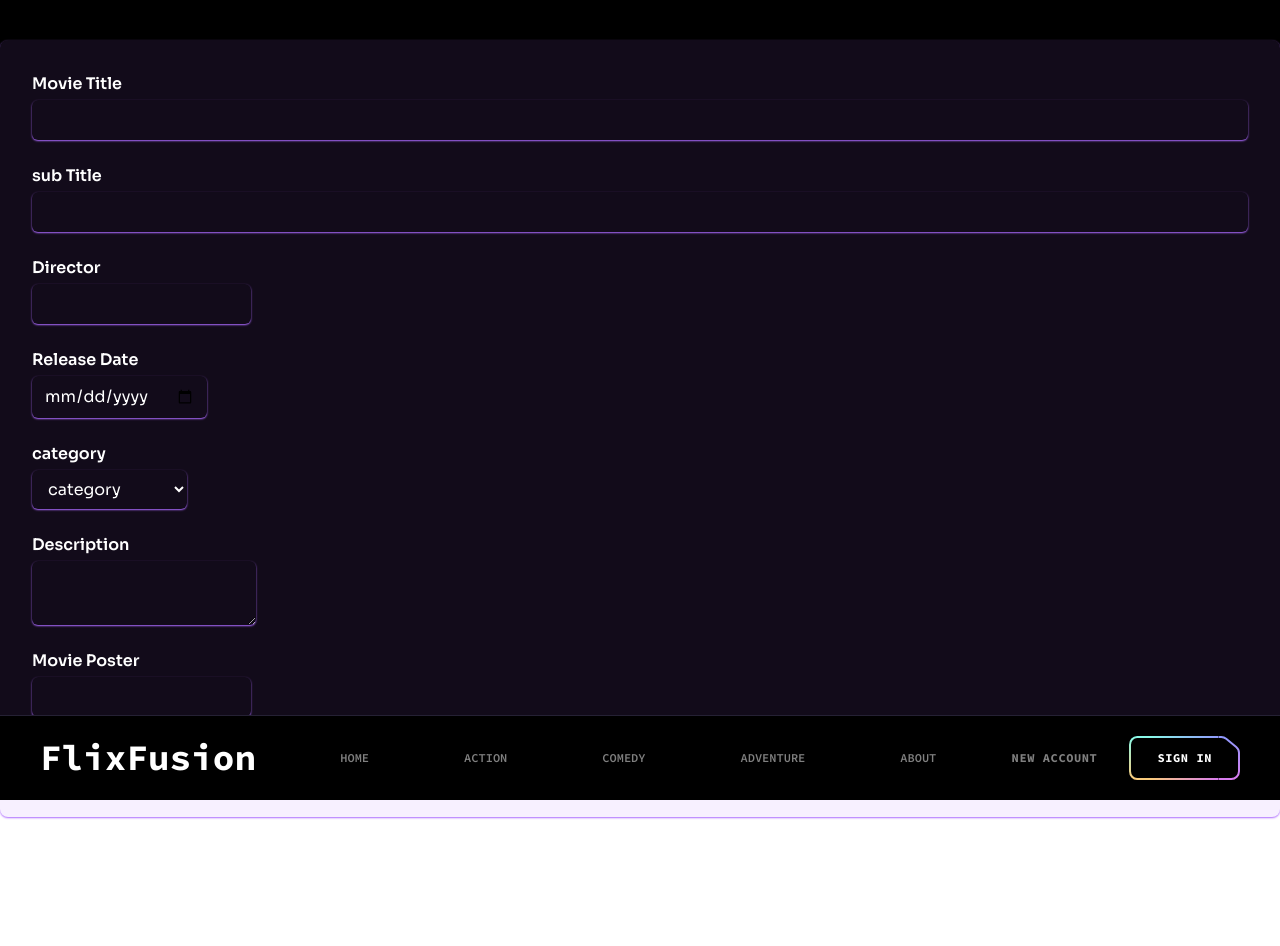
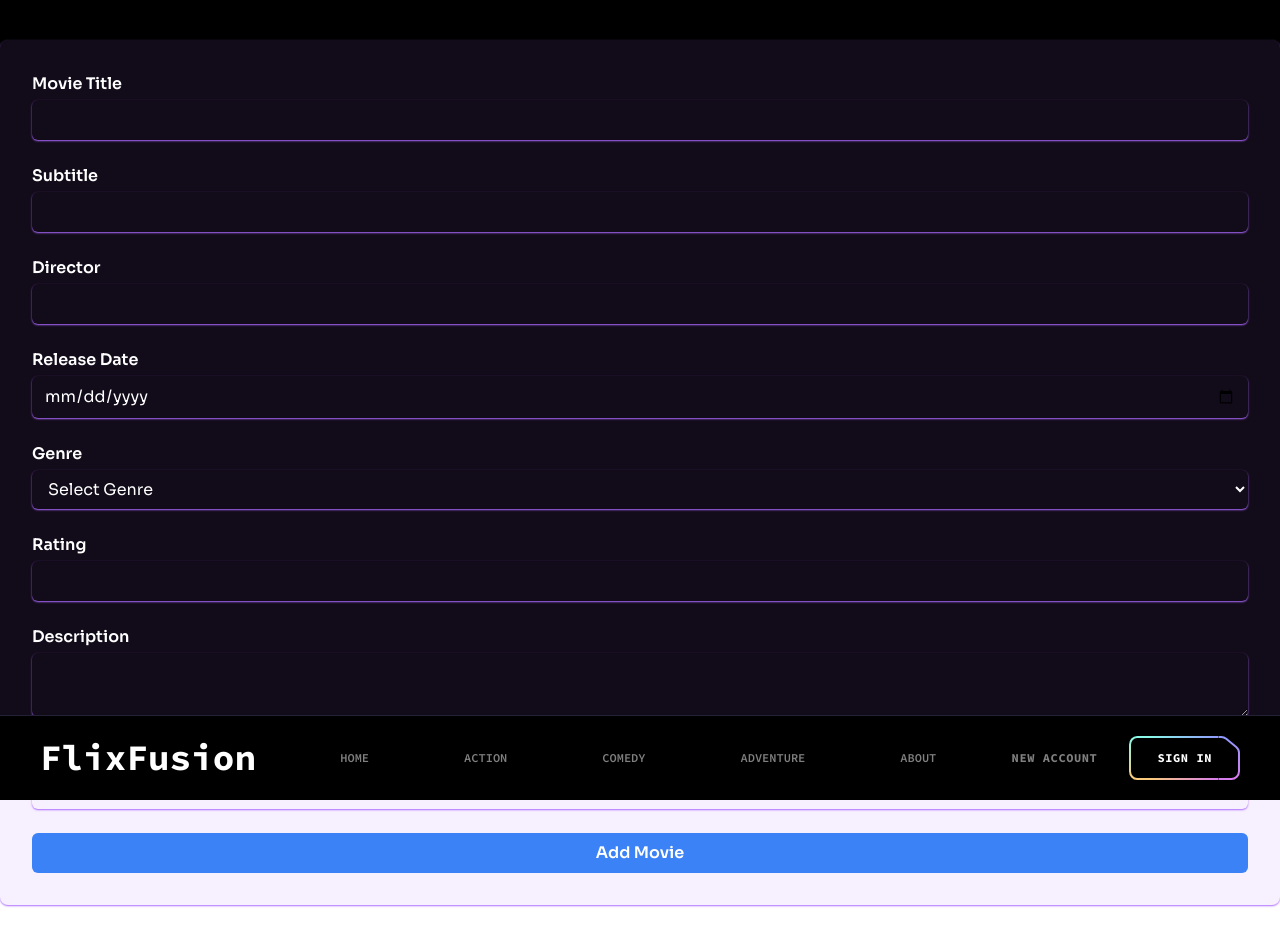
Before and after one commit to Rifahad/flickfusion-Using-React, a React (Vite) app: page /admin/addMovie in a window 1280 px wide. Shown: the top 946 px of the page. Built offline with nearby package versions, Linux system fonts and the light colour scheme.

Commit message:
movies stored at localstorage using redux

```diff
--- a/src/Pages/AddMovie.jsx
+++ b/src/Pages/AddMovie.jsx
@@ -1,19 +1,23 @@
 import { Formik, Form, Field, ErrorMessage } from "formik";
-import Btn from '../Components/Button'
-import movieValidationSchema from "../Utility/MovieValidation";
+import  movieValidationSchema  from "../Utility/MovieValidation";
+import { useDispatch } from "react-redux";
 
 
 const AddMovie = () => {
-  const handleSubmit = (values) => {
-    console.log(values);
+  const dispatch =useDispatch()
+  const handleSubmit = (values, { setSubmitting }) => {
+    console.log("Form values:", values);
+    dispatch({type:'Movies',payload:values})
+    setSubmitting(false);
   };
+
   return (
     <div className="flex justify-center items-center min-h-screen text-gray-900">
       <div className="w-full max-w-screen-2xl bg-color-1 bg-opacity-10 p-8 rounded-lg shadow-sm shadow-color-1 mt-10 mb-40">
         <Formik
           initialValues={{
             title: "",
-            Subtitle: "",
+            subtitle: "",
             director: "",
             releaseDate: "",
             genre: "",
@@ -24,8 +28,8 @@ const AddMovie = () => {
           validationSchema={movieValidationSchema}
           onSubmit={handleSubmit}
         >
-          {() => (
-            <Form className="space-y-6  text-white">
+          {({ isSubmitting }) => (
+            <Form className="space-y-6 text-white">
               <div>
                 <label htmlFor="title" className="block font-semibold">
                   Movie Title
@@ -42,16 +46,16 @@ const AddMovie = () => {
                 />
               </div>
               <div>
-                <label htmlFor="Subtitle" className="block font-semibold">
-                  sub Title
+                <label htmlFor="subtitle" className="block font-semibold">
+                  Subtitle
                 </label>
                 <Field
                   type="text"
-                  name="Subtitle"
+                  name="subtitle"
                   className="mt-1 block w-full shadow-sm shadow-color-1 rounded-md py-2 px-3 bg-transparent"
                 />
                 <ErrorMessage
-                  name="Subtitle"
+                  name="subtitle"
                   component="div"
                   className="text-red-500 text-sm mt-1"
                 />
@@ -63,7 +67,7 @@ const AddMovie = () => {
                 <Field
                   type="text"
                   name="director"
-                  className="mt-1 block w/full shadow-sm shadow-color-1 rounded-md py-2 px-3 bg-transparent"
+                  className="mt-1 block w-full shadow-sm shadow-color-1 rounded-md py-2 px-3 bg-transparent"
                 />
                 <ErrorMessage
                   name="director"
@@ -71,7 +75,6 @@ const AddMovie = () => {
                   className="text-red-500 text-sm mt-1"
                 />
               </div>
-
               <div>
                 <label htmlFor="releaseDate" className="block font-semibold">
                   Release Date
@@ -79,7 +82,7 @@ const AddMovie = () => {
                 <Field
                   type="date"
                   name="releaseDate"
-                  className="mt-1 block w/full shadow-sm shadow-color-1 rounded-md py-2 px-3 bg-transparent"
+                  className="mt-1 block w-full shadow-sm shadow-color-1 rounded-md py-2 px-3 bg-transparent"
                 />
                 <ErrorMessage
                   name="releaseDate"
@@ -87,36 +90,32 @@ const AddMovie = () => {
                   className="text-red-500 text-sm mt-1"
                 />
               </div>
-
               <div>
                 <label htmlFor="genre" className="block font-semibold">
-                  category{" "}
+                  Genre
                 </label>
                 <Field
                   as="select"
                   name="genre"
-                  className="mt-1 block w/full shadow-sm shadow-color-1 rounded-md py-2 px-3 bg-transparent"
+                  className="mt-1 block w-full shadow-sm shadow-color-1 rounded-md py-2 px-3 bg-transparent"
                 >
                   <option value="" disabled className="bg-color-1">
-                    category
+                    Select Genre
                   </option>
-                  <option
-                    value="thriller"
-                    className="bg-color-1"
-                  >
-                    Series
-                  </option>
-                  <option value="action" className="bg-color-1">
-                    Kids
-                  </option>
-                  <option value="comedy" className="bg-color-1">
-                    Comedies
+                  <option value="thriller" className="bg-color-1">
+                    Thriller
                   </option>
                   <option value="action" className="bg-color-1">
                     Action
                   </option>
+                  <option value="comedy" className="bg-color-1">
+                    Comedy
+                  </option>
                   <option value="sci-fi" className="bg-color-1">
-                    Documnetary
+                    Sci-Fi
+                  </option>
+                  <option value="documentary" className="bg-color-1">
+                    Documentary
                   </option>
                 </Field>
                 <ErrorMessage
@@ -126,13 +125,28 @@ const AddMovie = () => {
                 />
               </div>
               <div>
-                <label htmlFor="description" className="block  font-semibold">
+                <label htmlFor="rating" className="block font-semibold">
+                  Rating
+                </label>
+                <Field
+                  type="number"
+                  name="rating"
+                  className="mt-1 block w-full shadow-sm shadow-color-1 rounded-md py-2 px-3 bg-transparent"
+                />
+                <ErrorMessage
+                  name="rating"
+                  component="div"
+                  className="text-red-500 text-sm mt-1"
+                />
+              </div>
+              <div>
+                <label htmlFor="description" className="block font-semibold">
                   Description
                 </label>
                 <Field
                   as="textarea"
                   name="description"
-                  className="mt-1 block w/full shadow-sm shadow-color-1 rounded-md py-2 px-3 bg-transparent"
+                  className="mt-1 block w-full shadow-sm shadow-color-1 rounded-md py-2 px-3 bg-transparent"
                 />
                 <ErrorMessage
                   name="description"
@@ -140,15 +154,14 @@ const AddMovie = () => {
                   className="text-red-500 text-sm mt-1"
                 />
               </div>
-
               <div>
                 <label htmlFor="poster" className="block font-semibold">
-                  Movie Poster
+                  Movie Poster URL
                 </label>
                 <Field
                   type="text"
                   name="poster"
-                  className="mt-1 block w/full shadow-sm shadow-color-1 rounded-md py-2 px-3 bg-transparent"
+                  className="mt-1 block w-full shadow-sm shadow-color-1 rounded-md py-2 px-3 bg-transparent"
                 />
                 <ErrorMessage
                   name="poster"
@@ -156,12 +169,13 @@ const AddMovie = () => {
                   className="text-red-500 text-sm mt-1"
                 />
               </div>
-
-              <Btn
+              <button
                 type="submit"
+                disabled={isSubmitting}
+                className="w-full bg-blue-500 text-white font-semibold py-2 px-4 rounded-md"
               >
                 Add Movie
-              </Btn>
+              </button>
             </Form>
           )}
         </Formik>
--- a/src/Pages/Signup.jsx
+++ b/src/Pages/Signup.jsx
@@ -1,9 +1,14 @@
 import { Form, Input } from "antd";
 import validationSchema from "../Utility/UserValidation.jsx";
 import Btn from "../Components/Button.jsx";
+import {useDispatch} from 'react-redux'
+
 
 const Signup = () => {
+  const dispatch=useDispatch()
+
   const [form] = Form.useForm();
+  console.log(form)
 
   return (
     <div className="flex items-center justify-center w-full h-screen">
@@ -12,28 +17,28 @@ const Signup = () => {
           <Form.Item
             name="firstName"
             label="First Name"
-            rules={[{ validator: validationSchema.fields.firstName }]}
+            // rules={[{ validator: validationSchema.fields.firstName }]}
           >
             <Input placeholder="Please input your first name" />
           </Form.Item>
           <Form.Item
             name="lastName"
             label="Last Name"
-            rules={[{ validator: validationSchema.fields.lastName }]}
+            // rules={[{ validator: validationSchema.fields.lastName }]}
           >
             <Input placeholder="Please input your last name" />
           </Form.Item>
           <Form.Item
             name="email"
             label="Email"
-            rules={[{ validator: validationSchema.fields.email }]}
+            // rules={[{ validator: validationSchema.fields.email }]}
           >
             <Input placeholder="Please input your email" />
           </Form.Item>
           <Form.Item
             name="Password"
             label="Password"
-            rules={[{ validator: validationSchema.fields.Password }]}
+            // rules={[{ validator: validationSchema.fields.Password }]}
           >
             <Input.Password placeholder="Please input your password" />
           </Form.Item>
--- a/src/Redux/Reducers/UserReducer.jsx
+++ /dev/null
@@ -1,17 +0,0 @@
-import { createSlice } from "@reduxjs/toolkit";
-
-const userSlice = createSlice({
-  name: "Users",
-  initialState: {
-    userDetails: null,
-  },
-  reducers: {
-    StoreUserDetails: (state, action) => {
-      const { ...UserDetails } = action.payload;
-      console.log(UserDetails)
-      state.userDetails = UserDetails;
-    },
-  },
-});
-
-export default userSlice;
--- /dev/null
+++ b/src/Redux/Reducers/index.js
@@ -0,0 +1,8 @@
+import { combineReducers } from "redux";
+import MovieReducer from "./movieReducer";
+
+const reducer = combineReducers({
+  MovieData: MovieReducer,
+});
+
+export default reducer;
--- /dev/null
+++ b/src/Redux/Reducers/movieReducer.jsx
@@ -0,0 +1,11 @@
+const movieReducer =(state=[], action)=>{
+  if(action.type == 'Movies'){
+    const updateMovies = [...state,action.payload]
+    localStorage.setItem('Movies', JSON.stringify(updateMovies))
+    console.log(updateMovies)
+    return updateMovies
+  }
+  return state
+}
+
+export default movieReducer
--- a/src/Redux/Store.jsx
+++ b/src/Redux/Store.jsx
@@ -1,10 +1,7 @@
-import { configureStore } from "@reduxjs/toolkit";
-import userReducer from "./Reducers/UserReducer";
+import { createStore } from "redux";
+import reducer from "../Redux/Reducers/index";
 
-const store = configureStore({
-  reducer: {
-    Users: userReducer,
-  },
-});
+const store = createStore(reducer)
+
 
 export default store;
--- a/src/Utility/MovieValidation.jsx
+++ b/src/Utility/MovieValidation.jsx
@@ -1,16 +1,18 @@
 import * as Yup from "yup";
 
+// Validation schema
 const movieValidationSchema = Yup.object({
   title: Yup.string().required("Movie title is required"),
-    Subtitle: Yup.string().required("Subtitle name is required"),
+  subtitle: Yup.string().required("Subtitle name is required"),
   director: Yup.string().required("Director name is required"),
   releaseDate: Yup.date().required("Release date is required"),
   genre: Yup.string().required("Genre is required"),
   rating: Yup.number()
-      .min(0)
-      .max(10)
+    .min(0, "Rating must be at least 0")
+    .max(10, "Rating must be at most 10")
     .required("Rating must be between 0 and 10"),
   description: Yup.string().required("Description is required"),
-    poster: Yup.string().url("invalid url").required("Description is required"),
+  poster: Yup.string().url("Invalid URL").required("Poster URL is required"),
 });
+
 export default movieValidationSchema
```
Lines whose indentation alone changed are shown as unchanged.
